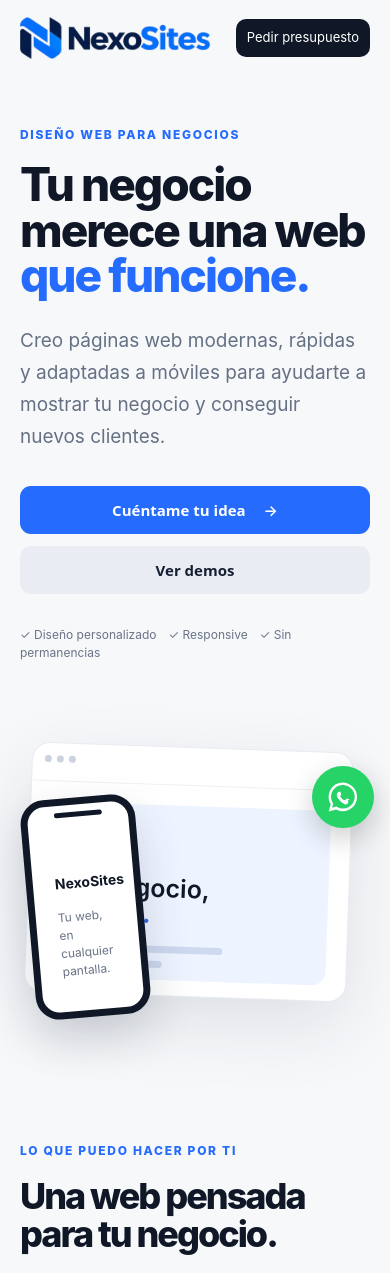
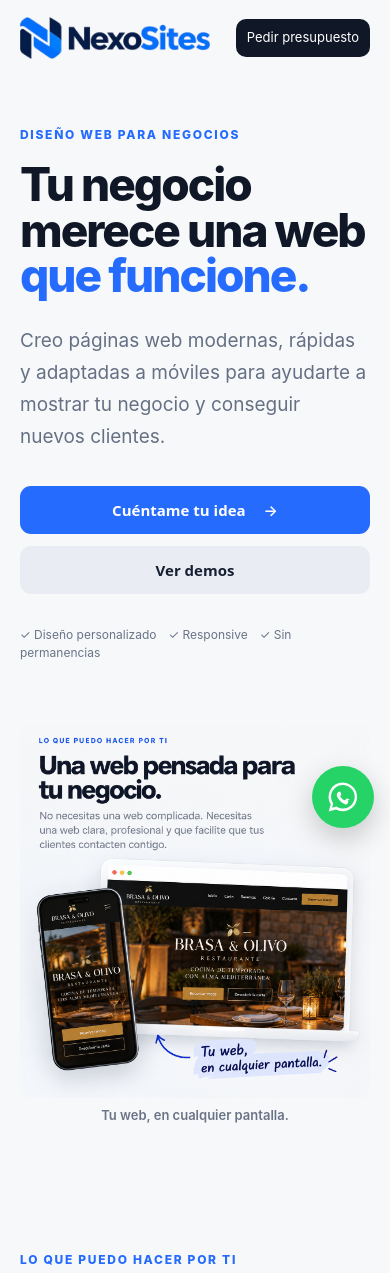
Before and after one commit to Davidcdr1/nexosites, a React (Vite) app: page / in a window 390 px wide. Shown: the top 1273 px of the page. Built offline with nearby package versions, Linux system fonts and the light colour scheme.

Commit message:
card demo

```diff
--- a/src/App.tsx
+++ b/src/App.tsx
@@ -79,7 +79,25 @@
         <div className="actions"><a className="button primary" href="#contacto">Cuéntame tu idea <span>→</span></a><a className="button ghost" href="#portfolio">Ver demos</a></div>
         <div className="trust">✓ Diseño personalizado　✓ Responsive　✓ Sin permanencias</div>
       </div>
-      <div className="hero-card"><div className="browser"><div className="dots"><i /><i /><i /></div><div className="screen"><div className="mini-logo">N</div><div className="screen-title">Tu negocio,<br /><strong>online.</strong></div><div className="screen-line" /><div className="screen-line short" /><div className="screen-button">Contactar</div></div></div><div className="phone"><div className="phone-top" /><div className="phone-content"><b>NexoSites</b><span>Tu web, en cualquier pantalla.</span></div></div></div>
+      <div className="hero-card hero-showcase">
+        <a
+          href="https://brasa-olivo.vercel.app/"
+          target="_blank"
+          rel="noopener noreferrer"
+          className="hero-showcase-link"
+          aria-label="Visitar la demo de Brasa & Olivo"
+        >
+          <img
+            src="/brasa-olivo-mockup.png"
+            alt="Brasa & Olivo: ejemplo de diseño web adaptado a ordenador y móvil"
+            className="hero-showcase-image"
+          />
+        </a>
+
+        <p className="hero-showcase-caption">
+          Tu web, en cualquier pantalla.
+        </p>
+      </div>
     </section>
 
     <section id="servicios" className="section"><div className="section-head"><p className="eyebrow">LO QUE PUEDO HACER POR TI</p><h2>Una web pensada para tu negocio.</h2><p>No necesitas una web complicada. Necesitas una web clara, profesional y que facilite que tus clientes contacten contigo.</p></div><div className="service-grid">{services.map(([n, t, d]) => <article className="service" key={n}><span>{n}</span><h3>{t}</h3><p>{d}</p></article>)}</div></section>
--- a/src/styles.css
+++ b/src/styles.css
@@ -738,7 +738,7 @@
     border-radius: 50%;
 }
 
-  .whatsapp-float > span:not(.whatsapp-icon) {
+.whatsapp-float>span:not(.whatsapp-icon) {
     display: none;
 }
 
@@ -746,6 +746,7 @@
     width: 36px;
     height: 36px;
 }
+
 footer {
     max-width: 1180px;
     margin: auto;
@@ -896,4 +897,104 @@
         width: 190px;
         height: auto;
     }
+
+    /* Presentación visual del hero */
+    .hero-showcase {
+        width: 100%;
+        min-width: 0;
+        background: transparent;
+        box-shadow: none;
+        overflow: visible;
     }
+
+    .hero-showcase-link {
+        display: block;
+        width: 100%;
+        text-decoration: none;
+        transition: transform 0.3s ease;
+    }
+
+    .hero-showcase-link:hover {
+        transform: translateY(-5px);
+    }
+
+    .hero-showcase-image {
+        display: block;
+        width: 100%;
+        height: auto;
+        object-fit: contain;
+        border-radius: 20px;
+    }
+
+    @media (max-width: 768px) {
+        .hero-showcase {
+            margin-top: 24px;
+        }
+
+        .hero-showcase-image {
+            border-radius: 12px;
+        }
+    }
+
+    /* Hero: escaparate de Brasa & Olivo */
+.hero-card.hero-showcase {
+    position: relative;
+    width: 100%;
+    height: auto;
+    min-width: 0;
+    background: transparent;
+    box-shadow: none;
+    overflow: visible;
+  }
+
+  .hero-showcase-link {
+    display: block;
+    width: 100%;
+    text-decoration: none;
+    transition: transform 0.3s ease;
+  }
+
+  .hero-showcase-link:hover {
+    transform: translateY(-5px);
+  }
+
+  .hero-showcase-image {
+    display: block;
+    width: 100%;
+    max-width: 100%;
+    height: auto;
+    object-fit: contain;
+    border-radius: 18px;
+  }
+
+  .hero-showcase-caption {
+    margin: 14px 0 0;
+    text-align: center;
+    color: #697487;
+    font-size: 14px;
+    font-weight: 600;
+  }
+
+  @media (max-width: 950px) {
+    .hero-card.hero-showcase {
+      width: 100%;
+      max-width: 650px;
+      margin: 0 auto;
+    }
+  }
+
+  @media (max-width: 560px) {
+    .hero-card.hero-showcase {
+      margin-top: 8px;
+    }
+
+    .hero-showcase-image {
+      border-radius: 12px;
+    }
+
+    .hero-showcase-caption {
+      margin-top: 8px;
+      font-size: 13px;
+    }
+  }
+}
```
Also changed, not shown: public/brasa-olivo-mockup.png (added), 3 other files (tests, documents, lock files or other folders). Lines whose indentation alone changed are shown as unchanged.
